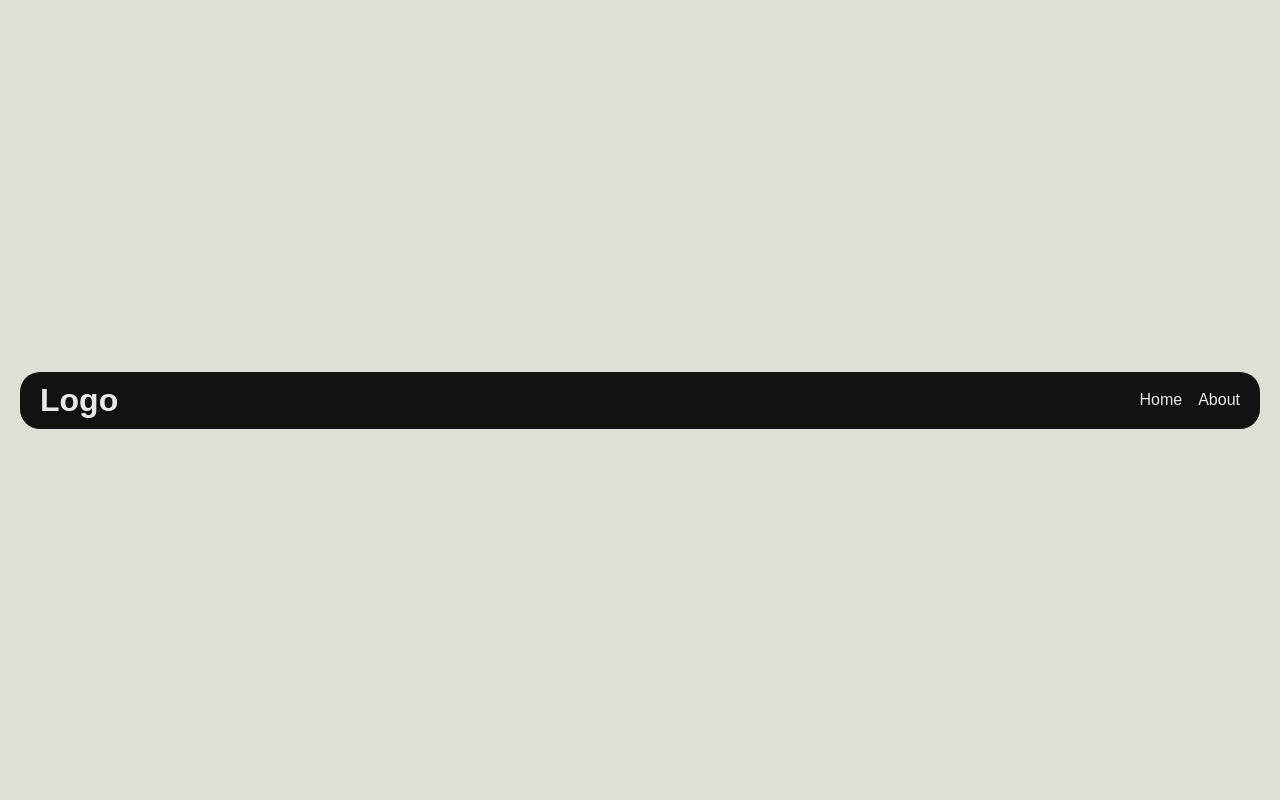
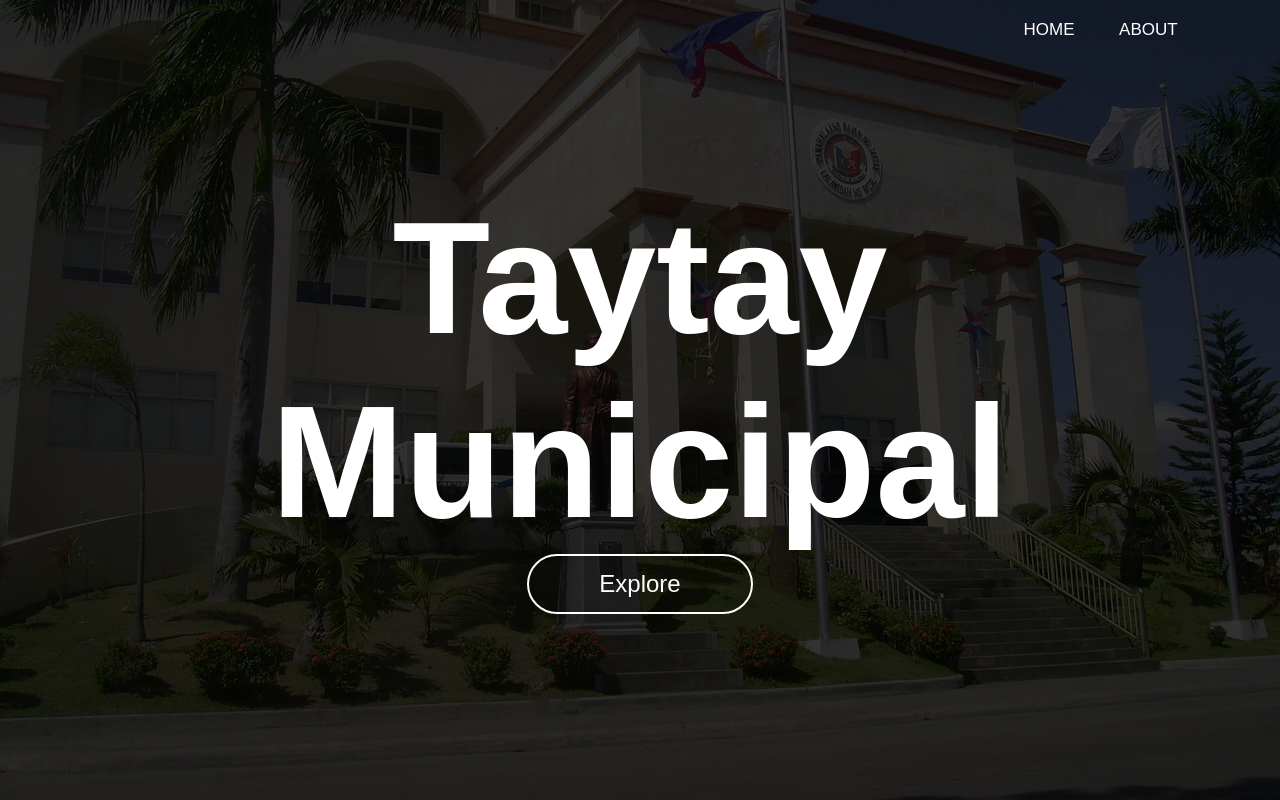
Before and after one commit to synthensia2002/cet_finals, a plain HTML site: page index.html in a window 1280 px wide. Drawn offline with Linux system fonts and the light colour scheme.

Commit message:
completed header and hero section

```diff
--- a/index.html
+++ b/index.html
@@ -11,30 +11,29 @@
     <title>cet_final</title>
 </head>
 <body>
-    <header>
+    <!-- <header>
         <div class="logo">
             <h1>Logo</h1>
         </div>
-
-        <!-- <input type="checkbox" id="menu">
-        <label for="menu">
-            <span style="font-size: 400px; color: beige;">
-                <i class="fa-solid fa-bars"></i>
-            </span>
-
-        </label> -->
-
         <nav>
-            <!-- <label for="menu">
-                <span style="font-size: 400px; color: black;">
-                    <i class="fa-solid fa-xmark"></i>
-                </span>
-            </label> -->
             <ul>
                 <li><a href="#">Home</a></li>
                 <li><a href="#">About</a></li>
             </ul>
         </nav>
-    </header>
+    </header> -->
+    <div class="hero">
+        <img src="/images/mun_hall.jpg" class="back-img">
+        <nav>
+            <ul>
+                <li><a href=#>HOME</a></li>
+                <li><a href=#>ABOUT</a></li>
+            </ul>
+        </nav>
+        <div class="content">
+            <h1>Taytay Municipal</h1>
+            <a href="#">Explore</a>
+        </div>
+    </div>
 </body>
 </html>
--- a/main.css
+++ b/main.css
@@ -2,10 +2,10 @@
     margin: 0;
     padding: 0;
     box-sizing: border-box;
+    font-family: Arial, Helvetica, sans-serif;
 }
 
-body{
-    font-family: Arial, Helvetica, sans-serif;
+/* body{
     min-height: 100vh;
     display: flex;
     align-items: center;
@@ -22,9 +22,9 @@ header{
     padding: 10px 20px;
     border-radius: 20px;
     position: relative;
-}
+} */
 
-.logo, nav ul li a, label{
+/* .logo, nav ul li a, label{
     color: rgb(233, 233, 233);
 }
 
@@ -43,8 +43,94 @@ nav ul li{
 
 nav ul li a{
     text-decoration: none;
+} */
+
+.hero{
+    width: 100%;
+    height: 100vh;
+    background-image: linear-gradient(rgba(0, 0, 0, 0.8),rgba(0,0,0,0.8));
+    position: relative;
+    padding: 0 5%;
+    display: flex;
+    align-items: center;
+    justify-content: center;
+
+}
+nav{
+    width: 100%;
+    position: absolute;
+    top: 0;
+    left: 0;
+    padding: 20px 8%;
+    display: flex;
+    align-items: center;
+    justify-content: right;
+}
+nav ul li{
+    list-style: none;
+    display: inline-block;
+    margin-left: 40px;
+}
+nav ul li a{
+    text-decoration: none;
+    color: #fff;
+    font-size: 17px;
+    transition: 0.5s;
+}
+nav ul li a:hover{
+    border: 2px solid #fff;
+    color: #000;
+    background-color: #fff;
+    padding: 10px;
+    border-radius: 20px;
+    letter-spacing: 3px;
+}
+.content h1:hover{
+    -webkit-text-stroke: 2px #fff;
+    color: transparent;
 }
 
+.content{
+    text-align: center;
+}
+.content h1{
+    font-size: 160px;
+    color: #fff;
+    font-weight: 600;
+    transition: 0.5s;
+}
+.content a{
+    text-decoration: none;
+    display: inline-block;
+    color: #fff;
+    font-size: 24px;
+    border: 2px solid #fff;
+    padding: 14px 70px;
+    border-radius: 50px;
+    transition: 0.5s;
+}
+.content a:hover{
+    text-decoration: none;
+    display: inline-block;
+    background-color: #fff;
+    color: #000;
+    font-size: 24px;
+    border: 2px solid #fff;
+    padding: 14px 70px;
+    border-radius: 50px;
+}
+.back-img{
+    position: absolute;
+    right: 0;
+    bottom: 0;
+    z-index: -1;
+}
+@media (min-aspect-ratio: 16/9){
+    .back-img{
+        width: 100%;
+        height: auto;
+    }
+}
 /* @media screen and (max-width: 480px) {
     label{
         display: block;
```
